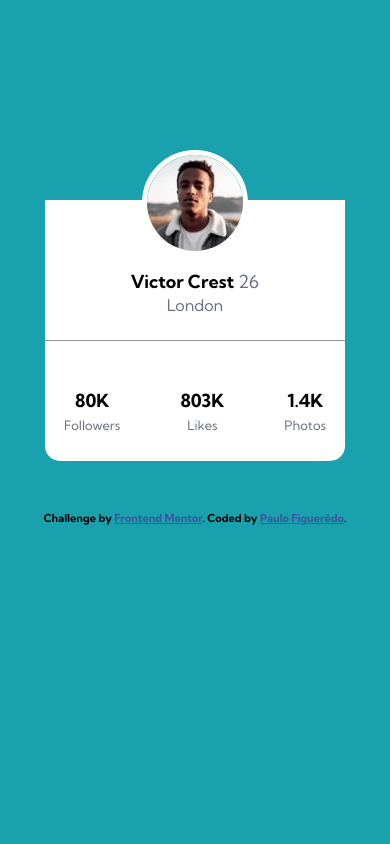
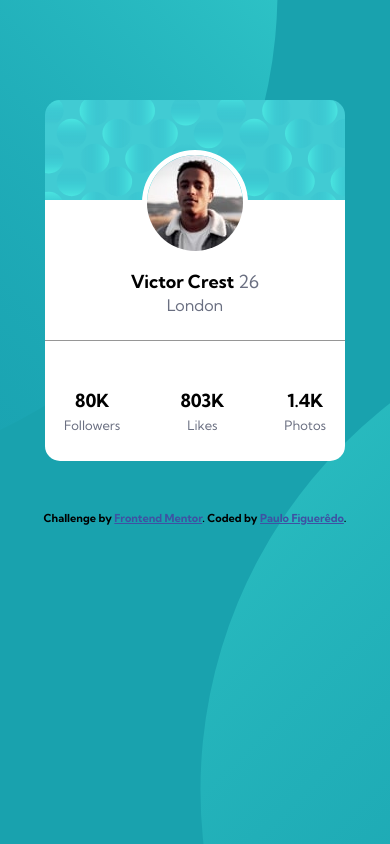
Before and after one commit to PHnrq/profile-card-component, a plain HTML site: page index.html in a window 390 px wide. Drawn offline with Linux system fonts and the light colour scheme; the site is published under a folder, as on GitHub Pages, so addresses that start at the root find nothing.

Commit message:
Fixing the path of the image

```diff
--- a/style.css
+++ b/style.css
@@ -14,13 +14,13 @@ body{
     font-weight: 700;
 
     background-color: var(--dark-cyan);
-    background-image: url(/images/bg-pattern-top.svg),url(/images/bg-pattern-bottom.svg);
+    background-image: url(images/bg-pattern-top.svg),url(images/bg-pattern-bottom.svg);
     background-repeat: no-repeat;
     background-position:-300px -500px, 700px 300px;
 }
 
 .background-profile-photo{
-    background-image: url(/images/bg-pattern-card.svg);
+    background-image: url(images/bg-pattern-card.svg);
 
     border-top-left-radius: 15px;
     border-top-right-radius: 15px;
@@ -99,12 +99,12 @@ body{
         font-weight: 700;
 
         background-color: var(--dark-cyan);
-        background-image: url(/images/bg-pattern-top.svg),url(/images/bg-pattern-bottom.svg);
+        background-image: url(images/bg-pattern-top.svg),url(images/bg-pattern-bottom.svg);
         background-repeat: no-repeat;
         background-position:-700px -500px, 200px 300px;
     }
     .background-profile-photo{
-        background-image: url(/images/bg-pattern-card.svg);
+        background-image: url(images/bg-pattern-card.svg);
 
         border-top-left-radius: 15px;
         border-top-right-radius: 15px;
```
